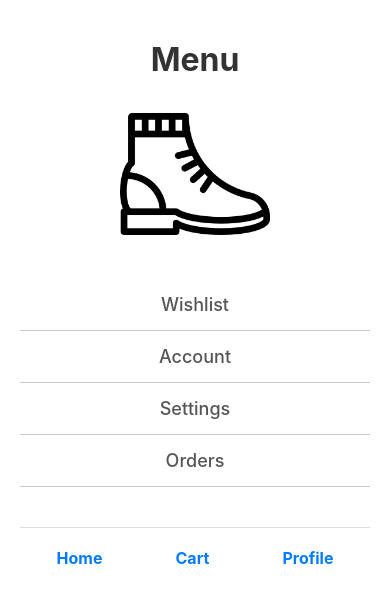
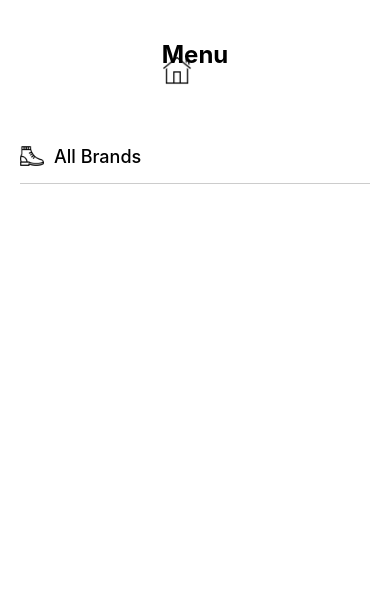
Before and after one commit to TUDublinBlanchBusinessIT/project-Jiyoungjinchoi, a React Native app: screen /Menu in a window 390 px wide. Shown: the top 602 px of the page. Built offline with nearby package versions, Linux system fonts and the light colour scheme.

Commit message:
menu screen updated

```diff
--- a/screens/menuScreen.js
+++ b/screens/menuScreen.js
@@ -1,49 +1,57 @@
-import React from 'react';
+import React, { useState } from 'react';
 import { StyleSheet, Text, View, Image, TouchableOpacity, ScrollView } from 'react-native';
 
 export default function MenuScreen({ navigation }) {
+  const [showDropdown, setShowDropdown] = useState(false);
+
+  const brands = [
+    'Nike',
+    'Adidas',
+    'New Balance',
+    'Puma',
+    'Vans',
+    'Converse',
+    'Crocs',
+    'UGG',
+    'Fila',
+  ];
+
   return (
     <ScrollView style={styles.container}>
       {/* Header */}
       <View style={styles.header}>
+        <TouchableOpacity onPress={() => navigation.navigate('Main')}>
+          <Image
+            source={require('../assets/houseicon.png')}
+            style={styles.headerIcon}
+          />
+        </TouchableOpacity>
         <Text style={styles.headerText}>Menu</Text>
       </View>
 
-      {/* Shoe Icon */}
-      <View style={styles.shoeContainer}>
-        <Image
-          source={require('../assets/shoeicon.png')}
-          style={styles.shoeIcon}
-        />
-      </View>
+      {/* All Brands */}
+      <View style={styles.menuItemContainer}>
+        <TouchableOpacity
+          style={styles.menuItem}
+          onPress={() => setShowDropdown(!showDropdown)}
+        >
+          <Image
+            source={require('../assets/shoeicon.png')}
+            style={styles.icon}
+          />
+          <Text style={styles.menuItemText}>All Brands</Text>
+        </TouchableOpacity>
 
-      {/* Menu Items */}
-      <View style={styles.menuItemsContainer}>
-        <TouchableOpacity style={styles.menuItem} onPress={() => alert('Go to Wishlist')}>
-          <Text style={styles.menuItemText}>Wishlist</Text>
-        </TouchableOpacity>
-        <TouchableOpacity style={styles.menuItem} onPress={() => alert('Go to Account')}>
-          <Text style={styles.menuItemText}>Account</Text>
-        </TouchableOpacity>
-        <TouchableOpacity style={styles.menuItem} onPress={() => alert('Go to Settings')}>
-          <Text style={styles.menuItemText}>Settings</Text>
-        </TouchableOpacity>
-        <TouchableOpacity style={styles.menuItem} onPress={() => alert('Go to Orders')}>
-          <Text style={styles.menuItemText}>Orders</Text>
-        </TouchableOpacity>
-      </View>
-
-      {/* Footer Navigation */}
-      <View style={styles.footer}>
-        <TouchableOpacity style={styles.footerButton} onPress={() => navigation.navigate('Home')}>
-          <Text style={styles.footerText}>Home</Text>
-        </TouchableOpacity>
-        <TouchableOpacity style={styles.footerButton} onPress={() => alert('Go to Cart')}>
-          <Text style={styles.footerText}>Cart</Text>
-        </TouchableOpacity>
-        <TouchableOpacity style={styles.footerButton} onPress={() => alert('Go to Profile')}>
-          <Text style={styles.footerText}>Profile</Text>
-        </TouchableOpacity>
+        {showDropdown &&
+          brands.map((brand, index) => (
+            <TouchableOpacity key={index} style={styles.subMenuItem}>
+              <Image
+                source={require('../assets/shoeicon.png')}
+                style={styles.icon}
+              />
+              <Text style={styles.subMenuText}>{brand}</Text>
+            </TouchableOpacity>
+          ))}
       </View>
     </ScrollView>
   );
@@ -56,52 +64,54 @@ const styles = StyleSheet.create({
     paddingHorizontal: 20,
   },
   header: {
+    flexDirection: 'row',
     alignItems: 'center',
+    justifyContent: 'center', // Center the header
     marginTop: 40,
     marginBottom: 20,
   },
   headerText: {
-    fontSize: 32,
+    fontSize: 24,
     fontWeight: 'bold',
-    color: '#333',
   },
-  shoeContainer: {
-    alignItems: 'center',
-    marginBottom: 30,
-  },
-  shoeIcon: {
-    width: 150,
-    height: 150,
+  headerIcon: {
+    position: 'absolute', // Position the house icon to the left
+    left: 0,
+    width: 30,
+    height: 30,
     resizeMode: 'contain',
   },
-  menuItemsContainer: {
-    marginBottom: 40,
+  menuItemContainer: {
+    marginTop: 40, // Move the menu closer to the center
   },
   menuItem: {
+    flexDirection: 'row',
+    alignItems: 'center',
     paddingVertical: 15,
-    paddingHorizontal: 10,
     borderBottomWidth: 1,
     borderBottomColor: '#ccc',
-    alignItems: 'center',
   },
   menuItemText: {
     fontSize: 18,
+    marginLeft: 10,
     fontWeight: '500',
+  },
+  icon: {
+    width: 24,
+    height: 24,
+    resizeMode: 'contain',
+  },
+  subMenuItem: {
+    flexDirection: 'row',
+    alignItems: 'center',
+    paddingVertical: 10,
+    paddingLeft: 10, // Indent submenu items
+    borderBottomWidth: 1,
+    borderBottomColor: '#eee',
+  },
+  subMenuText: {
+    fontSize: 16,
     color: '#555',
-  },
-  footer: {
-    flexDirection: 'row',
-    justifyContent: 'space-around',
-    paddingVertical: 20,
-    borderTopWidth: 1,
-    borderColor: '#ddd',
-  },
-  footerButton: {
-    alignItems: 'center',
-  },
-  footerText: {
-    fontSize: 16,
-    fontWeight: 'bold',
-    color: '#007BFF',
+    marginLeft: 10, // Space between icon and text
   },
 });
```
Also changed, not shown: assets/houseicon.png (added).
